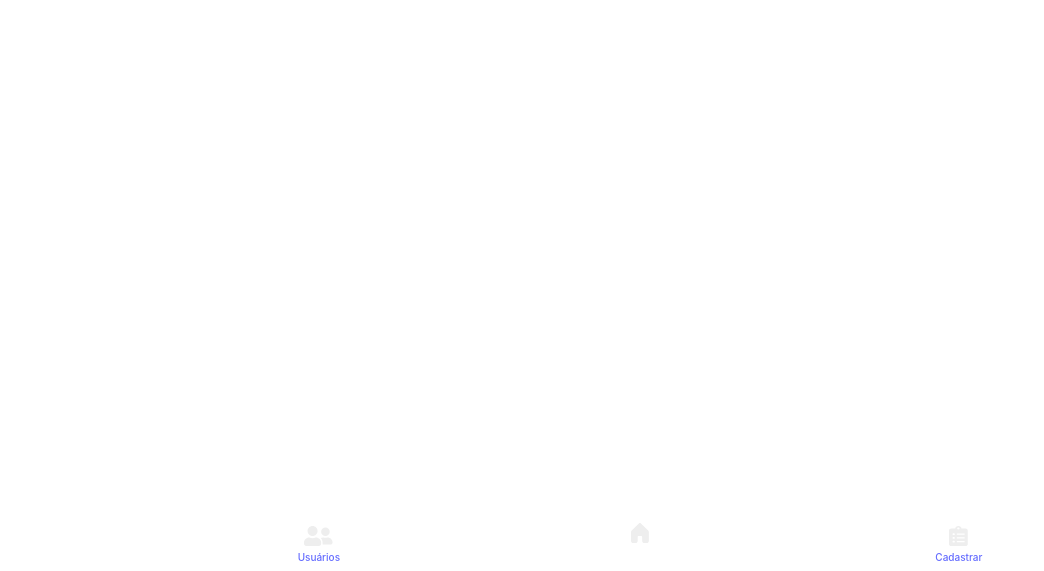
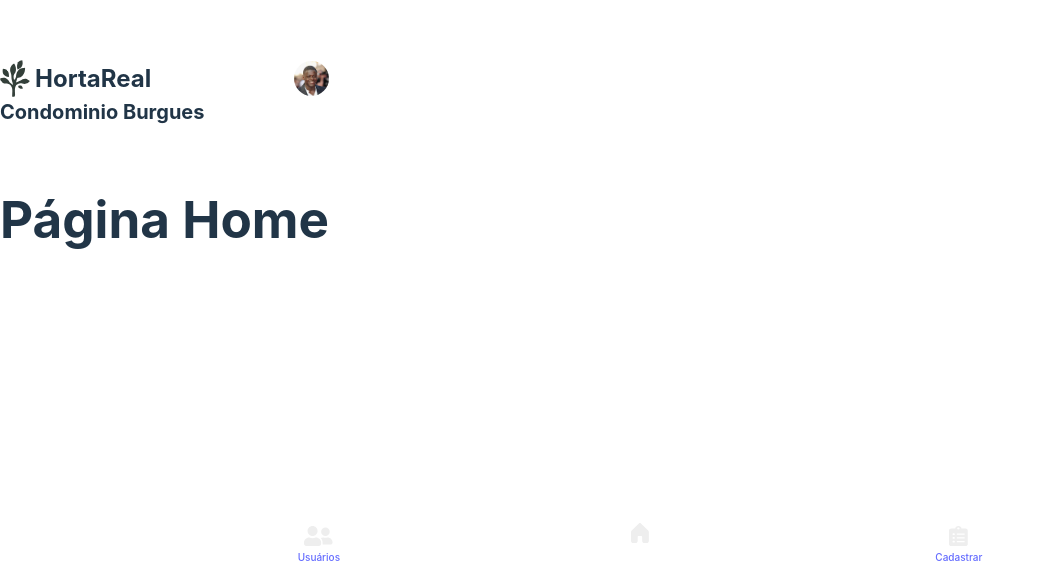
Before and after one commit to crismantovani/horta-real, a React (Vite) app: page / in a window 1280 px wide. Shown: the part 229-800 px from the top of the page, without its empty margins (0-1044 px from the left). Built offline with nearby package versions, Linux system fonts and the light colour scheme.

Commit message:
feat: :sparkles: ADD Header
ADDING header component to the application

```diff
--- a/src/App.css
+++ b/src/App.css
@@ -3,7 +3,3 @@
   gap: 30px;
   max-width: 100%;
 }
-
-.container {
-  background-color: black;
-}
--- a/src/App.jsx
+++ b/src/App.jsx
@@ -1,13 +1,24 @@
-import React from 'react'
+import React, { useState } from 'react'
+import { Outlet } from "react-router-dom";
 
+import Header from './components/Header/Header';
 import Toolbar from './components/Toolbar/Toolbar';
+
 import './App.css'
 
+function App () {
+  const [titlePage, setTitlePage] = useState("Condominio Burgues");
 
-function App () {
-  return (<>
-  <Toolbar></Toolbar>
-  </>);
+  return (
+    <>
+      <div>
+        <Header></Header>
+        <div className='pageTitle'>{titlePage}</div>
+      </div>
+      <Outlet />
+      <Toolbar></Toolbar>
+    </>
+  );
 }
 
 export default App;
--- /dev/null
+++ b/src/components/Header/Header.css
@@ -0,0 +1,43 @@
+.header {
+  display: grid;
+  grid-auto-flow: column;
+  align-items: center;
+  justify-content: space-between;
+  box-shadow: 0px 1px 4px var(--shadow);
+  padding: 0.75rem var(--padding-inline);
+}
+
+.logo {
+  display: grid;
+  grid-auto-flow: column;
+  align-items: center;
+  justify-content: start;
+  gap: 0.313rem;
+}
+.logo__text {
+  font-family: var(--font-brand);
+  color: var(--primary);
+  font-size: 1.5rem;
+  font-weight: 700;
+}
+.logo__icon {
+  max-width: 1.875rem;
+}
+
+.user {
+  width: 2.188rem;
+  height: 2.188rem;
+  border-radius: 50%;
+  border: 1px solid var(--primary);
+  background: #eee url("../../assets/img/carlos.png");
+  background-size: cover;
+}
+
+.pageTitle {
+  background: var(--light);
+  font-family: var(--font-brand);
+  font-weight: 700;
+  font-size: 1.25rem;
+  color: var(--white);
+  padding: 0.625rem var(--padding-inline);
+}
--- /dev/null
+++ b/src/components/Header/Header.jsx
@@ -0,0 +1,20 @@
+import React from "react";
+
+import "./Header.css";
+import logo from "../../assets/img/logo.svg";
+
+function Header() {
+  return (
+    <header>
+      <div className="header">
+        <div className="logo">
+          <img className="logo__icon" src={logo} alt="Arvrinha" />
+          <span className="logo__text">HortaReal</span>
+        </div>
+        <div className="user"></div>
+      </div>
+    </header>
+  );
+}
+
+export default Header;
```
Also changed, not shown: src/assets/img/carlos.png (added), src/assets/img/logo.svg (added).
